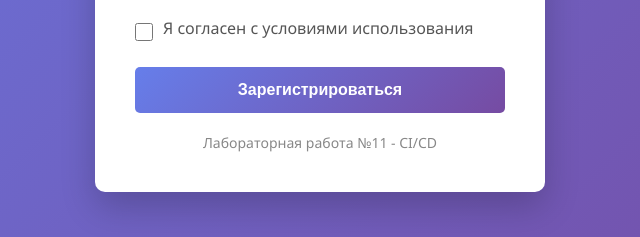
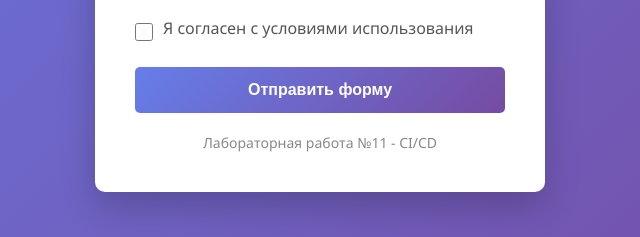
Before and after one commit to pinkman664/lab11-ci-cd, a website: page src/index.html in a window 1280 px wide. Shown: the part 491-728 px from the top of the page, 320-960 px from the left. Drawn offline with Linux system fonts and the light colour scheme.

Commit message:
fix: изменение текста кнопки на 'Отправить форму'

```diff
--- a/src/index.html
+++ b/src/index.html
@@ -151,7 +151,7 @@
                 <label for="agreement">Я согласен с условиями использования</label>
             </div>
 
-            <button type="submit" id="submitButton">Зарегистрироваться</button>
+            <button type="submit" id="submitButton">Отправить форму</button>
         </form>
 
         <div id="message" class="message"></div>
```
